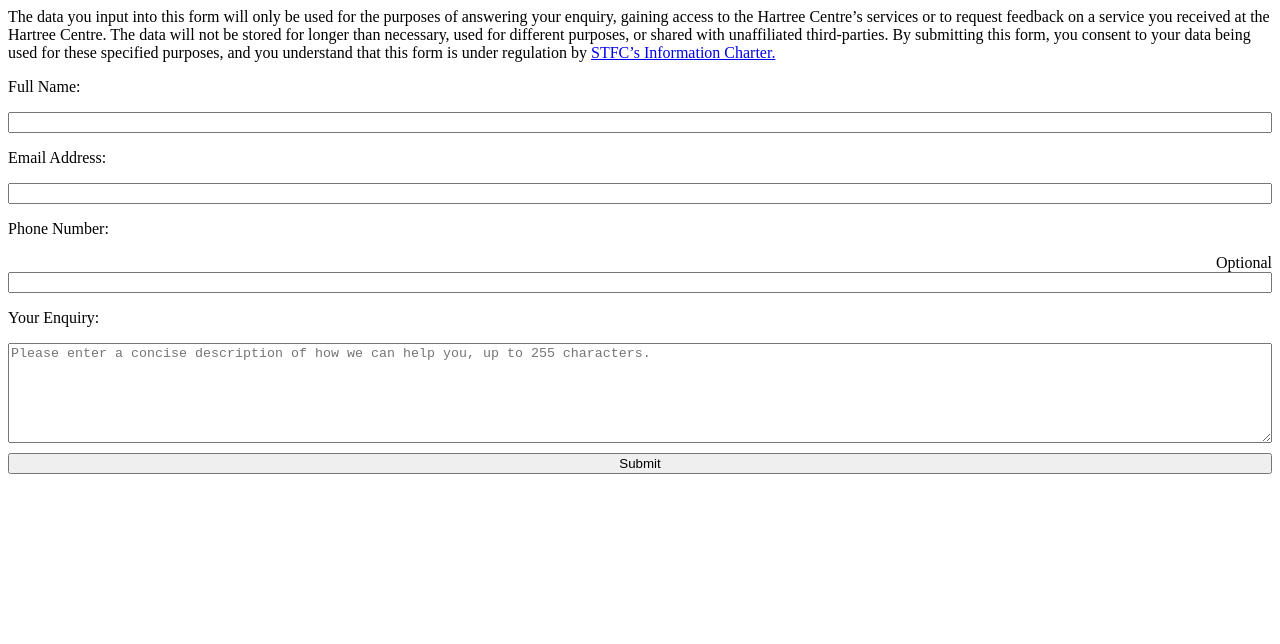
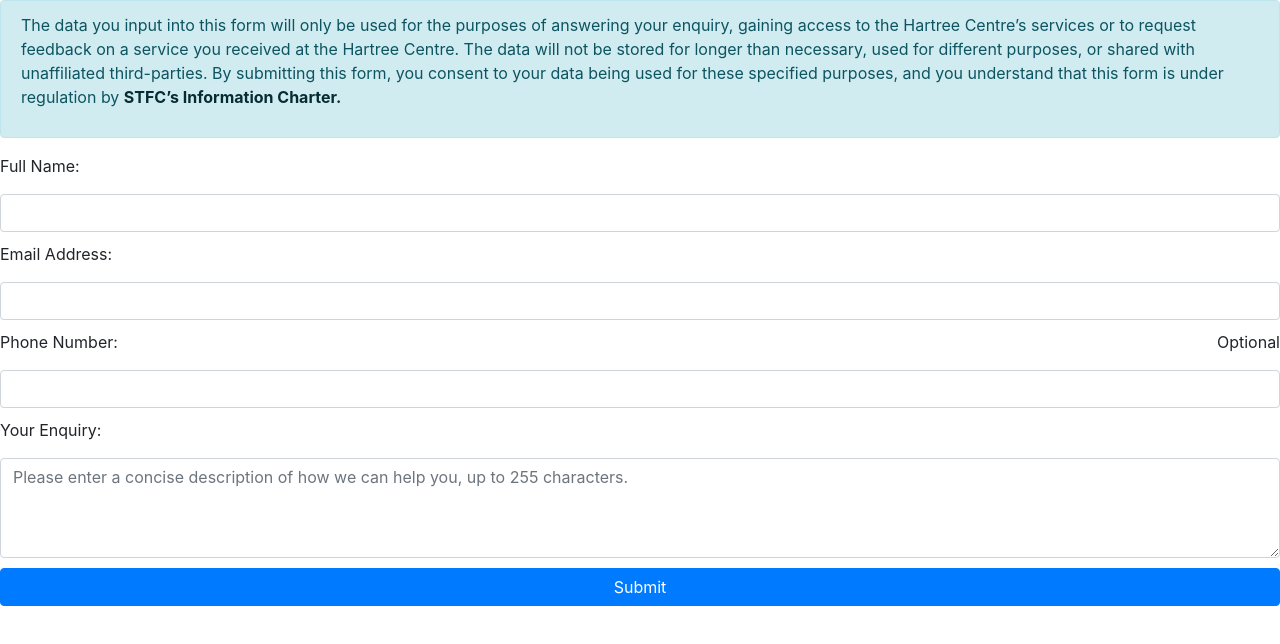
Before and after one commit to DChambersSTFC/ContactFormExp, a plain HTML site: page index.html in a window 1280 px wide. Drawn offline with nearby package versions, Linux system fonts and the light colour scheme.

Commit message:
Update index.html

```diff
--- a/index.html
+++ b/index.html
@@ -1,3 +1,6 @@
+<head>
+    <link rel="stylesheet" href="https://stackpath.bootstrapcdn.com/bootstrap/4.3.1/css/bootstrap.min.css">
+</head>
 <div class="hartreeEnquiryForm" style="width: 100%;">
     <div class="alert alert-info">
         <p>The data you input into this form will only be used for the purposes of answering your enquiry,
```
